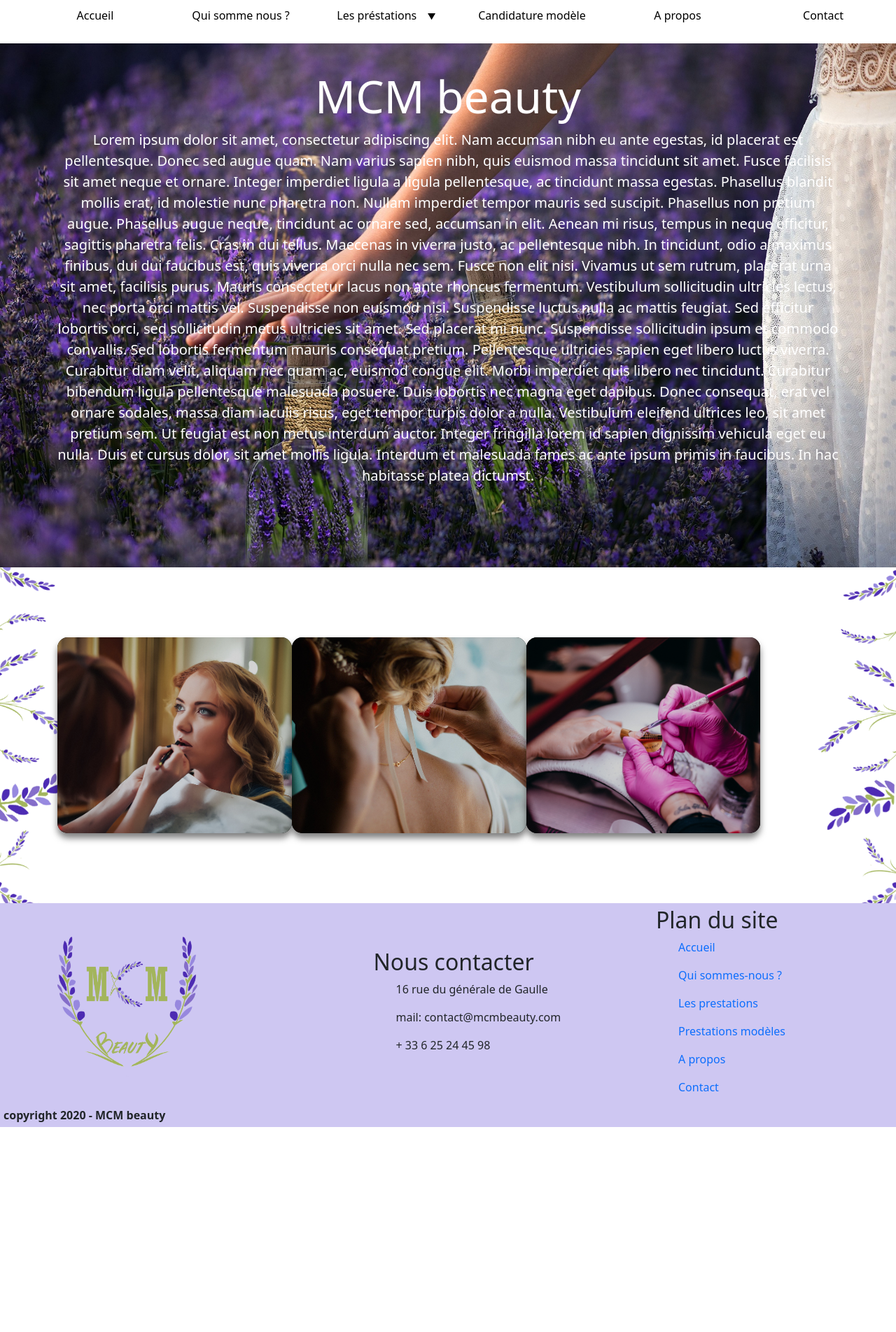
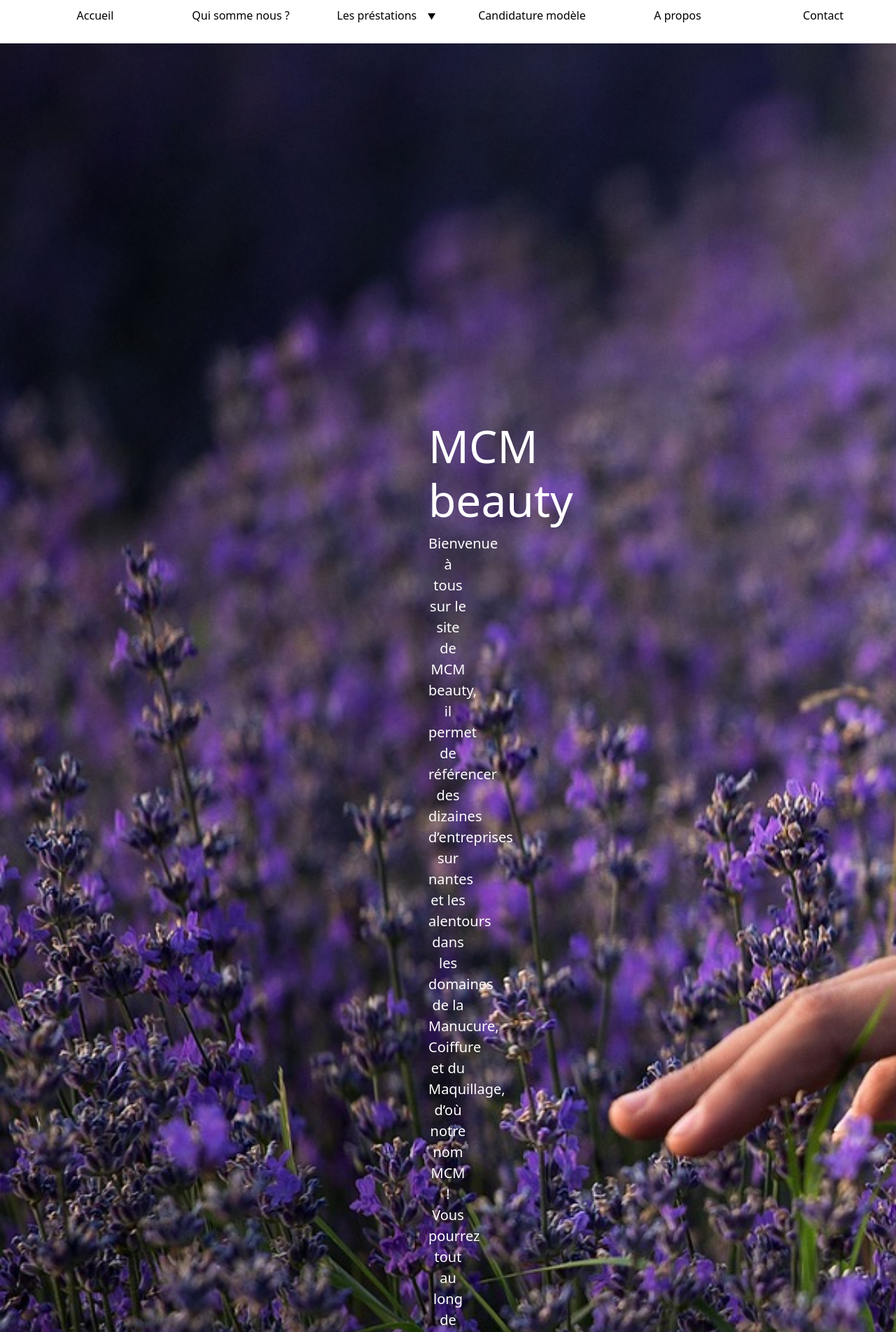
Before and after one commit to rose-br/mspr-wis1, a PHP site: page /index.php in a window 1280 px wide. Shown: the top 1904 px of the page at 70% size. Before the commit the page ends 1611 px from the top, so only its background shows below. Run offline with PHP 8.4, Linux system fonts and the light colour scheme.

Commit message:
level up 8

```diff
--- a/coiffure.php
+++ b/coiffure.php
@@ -4,7 +4,7 @@
     <section id="home-hero1" style="background-image: url(assets/images/coiffure-home.jpg)">
         <div class="container">
 
-            <h3 class="display-1">Lorem titre</h3>
+            <h3 class="display-1">Coiffure</h3>
         </div>
     </section>
 
--- a/index.php
+++ b/index.php
@@ -2,41 +2,12 @@
 
 <main id="main">
 <body background="assets/images/back-g.png">
-    <section id="home-hero" style="background-image: url(assets/images/image-home.jpg)">
+    <section id="home-hero" style="background-image: url(assets/images/image-home.jpg)" >
         <div class="container">
 
             <h1 class="display-3">MCM beauty</h1>
-            <p class="lead">Lorem ipsum dolor sit amet, consectetur adipiscing elit. Nam accumsan nibh eu ante
-                egestas, id placerat est pellentesque. Donec sed augue quam. Nam varius sapien nibh, quis euismod massa
-                tincidunt sit amet. Fusce facilisis sit amet neque et ornare. Integer imperdiet ligula a
-                ligula pellentesque, ac tincidunt massa egestas. Phasellus blandit mollis erat, id molestie nunc
-                pharetra non. Nullam imperdiet tempor mauris sed suscipit. Phasellus non pretium augue.
-                Phasellus augue neque, tincidunt ac ornare sed, accumsan in elit. Aenean mi risus, tempus in
-                neque efficitur, sagittis pharetra felis. Cras in dui tellus. Maecenas in viverra justo, ac
-                pellentesque nibh. In tincidunt, odio a maximus finibus, dui dui faucibus est, quis viverra
-                orci
-                nulla nec sem. Fusce non elit nisi. Vivamus ut sem rutrum, placerat urna sit amet, facilisis
-                purus.
-
-                Mauris consectetur lacus non ante rhoncus fermentum. Vestibulum sollicitudin ultricies
-                lectus,
-                nec porta orci mattis vel. Suspendisse non euismod nisi. Suspendisse luctus nulla ac mattis
-                feugiat. Sed efficitur lobortis orci, sed sollicitudin metus ultricies sit amet. Sed
-                placerat mi
-                nunc. Suspendisse sollicitudin ipsum et commodo convallis. Sed lobortis fermentum mauris
-                consequat pretium. Pellentesque ultricies sapien eget libero luctus viverra. Curabitur diam
-                velit, aliquam nec quam ac, euismod congue elit. Morbi imperdiet quis libero nec tincidunt.
-                Curabitur bibendum ligula pellentesque malesuada posuere. Duis lobortis nec magna eget
-                dapibus.
-
-                Donec consequat, erat vel ornare sodales, massa diam iaculis risus, eget tempor turpis dolor
-                a
-                nulla. Vestibulum eleifend ultrices leo, sit amet pretium sem. Ut feugiat est non metus
-                interdum
-                auctor. Integer fringilla lorem id sapien dignissim vehicula eget eu nulla. Duis et cursus
-                dolor, sit amet mollis ligula. Interdum et malesuada fames ac ante ipsum primis in faucibus.
-                In
-                hac habitasse platea dictumst.</p>
+            <p class="lead">Bienvenue à tous sur le site de MCM beauty, il permet de référencer des dizaines d’entreprises sur nantes et les alentours dans les domaines de la Manucure, Coiffure et du Maquillage, d’où notre nom MCM !
+                Vous pourrez tout au long de notre site découvrir de nouveaux artistes, et bien entendu le principe de notre site !</p>
 
         </div>
     </section>
--- a/manucure.php
+++ b/manucure.php
@@ -4,7 +4,7 @@
     <section id="home-hero1" style="background-image: url(assets/images/manucure-home.jpg)">
         <div class="container">
 
-            <h3 class="display-1">Lorem titre</h3>
+            <h3 class="display-1">Manucure</h3>
         </div>
 
     </section>
--- a/src/scss/layout/_footer.scss
+++ b/src/scss/layout/_footer.scss
@@ -1,37 +1,24 @@
-footer {
-  margin: 0;
-  padding: 5px;
-  background-color: #CEC7F2;
+.fixe {
+  background: #a360fc;
+  background: -webkit-linear-gradient(to right, #684dfa, #b29ff8);
+  background: linear-gradient(to right, #684dfa, #b29ff8);
+  min-height: 200px;
 }
 
-
-#navbar-footer ul li a {
-  display: flex;
-  text-decoration: none;
-  color: inherit;
+#button-addon1 {
+  color: #ffc371;
 }
 
-#description {
-  display: flex;
-  max-width: 1200px;
-  margin: auto;
+i {
+  color: #ffc371;
 }
 
-#description .container {
-  column-gap: 20px;
+.form-control::placeholder {
+  font-size: 0.95rem;
+  color: #aaa;
+  font-style: italic;
 }
 
-#span {
-  background-color: #CEC7F2;
-  max-width: inherit;
+.form-control.shadow-0:focus {
+  box-shadow: none;
 }
-
-
-#footer-nav {
-  border: 8px solid chocolate;
-  width: 50%;
-}
-
-#col {
-  text-decoration: none;
-}
--- a/src/scss/layout/_main.scss
+++ b/src/scss/layout/_main.scss
@@ -1,5 +1,7 @@
 * {
   box-sizing: border-box;
+  margin: 0;
+  padding: 0;
 }
 
 #form{
--- a/src/scss/pages/_coiffure.scss
+++ /dev/null
@@ -1,8 +0,0 @@
-.card-text {
-  margin-left: 100px;
-}
-
-#carte{
-  padding-top: 100px;
-  padding-bottom: 300px;
-}
--- a/src/scss/pages/_home.scss
+++ b/src/scss/pages/_home.scss
@@ -1,5 +1,5 @@
 #home-hero {
-  padding: 100px 0;
+  padding: 600px;
   color: #ffffff;
   background-size: cover;
   background-repeat: no-repeat;
@@ -15,7 +15,7 @@
 }
 
 #home-cards {
-  padding: 100px 0;
+  padding: 200px 0;
 
 
 }
--- a/src/scss/pages/_maquillage.scss
+++ b/src/scss/pages/_maquillage.scss
@@ -1,8 +1,16 @@
 .card-text {
   margin-left: 100px;
 }
-
+.card-body{
+  text-align: center;
+}
 #carte{
   padding-top: 100px;
   padding-bottom: 300px;
 }
+.btn{
+  background: #cabcfd;
+}
+.display-1{
+  margin-top: 50px;
+}
--- a/src/scss/pages/contact.scss
+++ b/src/scss/pages/contact.scss
@@ -84,86 +84,7 @@
     transition: 0.4s ease;
   }
   .card .info button:hover {
-    background: dodgerblue;
+    background: #CEC7F2;
     color: white;
   }
 }
-.card {
-  width: 280px;
-  height: 360px;
-  border-radius: 15px;
-  padding: 1.5rem;
-  background: white;
-  position: relative;
-  display: flex;
-  align-items: flex-end;
-  transition: 0.4s ease-out;
-  box-shadow: 0px 7px 10px rgba(0, 0, 0, 0.5);
-}
-.card:hover {
-  transform: translateY(20px);
-}
-.card :hover:before {
-  opacity: 1;
-}
-.card:hover .info {
-  opacity: 1;
-  transform: translateY(0px);
-}
-.card:before {
-  content: "";
-  position: absolute;
-  top: 0;
-  left: 0;
-  display: block;
-  width: 100%;
-  height: 100%;
-  border-radius: 15px;
-  background: rgba(0, 0, 0, 0.6);
-  z-index: 2;
-  transition: 0.5s;
-  opacity: 0;
-}
-.card img {
-  width: 100%;
-  height: 100%;
-  -o-object-fit: cover;
-  object-fit: cover;
-  position: absolute;
-  top: 0;
-  left: 0;
-  border-radius: 15px;
-}
-.card .info {
-  text-align: center;
-  position: relative;
-  z-index: 3;
-  color: white;
-  opacity: 0;
-  transform: translateY(30px);
-  transition: 0.5s;
-}
-.card .info h1 {
-  margin: 0px;
-}
-.card .info p {
-  letter-spacing: 1px;
-  font-size: 15px;
-  margin-top: 8px;
-}
-.card .info button {
-  padding: 0.6rem;
-  outline: none;
-  border: none;
-  border-radius: 3px;
-  background: white;
-  color: black;
-  font-weight: bold;
-  cursor: pointer;
-  transition: 0.4s ease;
-}
-.card .info button:hover {
-  background: #CEC7F2;
-  color: white;
-}
-}
--- a/src/scss/pages/manucure.scss
+++ /dev/null
@@ -1,8 +0,0 @@
-.card-text {
-  margin-left: 100px;
-}
-
-#carte{
-  padding-top: 100px;
-  padding-bottom: 300px;
-}
--- a/src/scss/pages/qui-sommes-nous.scss
+++ b/src/scss/pages/qui-sommes-nous.scss
@@ -0,0 +1,6 @@
+body{
+  height: 100vh;
+}
+.position-absolute{
+  margin-top: 200px;
+}
--- a/template-parts/footer.php
+++ b/template-parts/footer.php
@@ -1,63 +1,66 @@
 <?php require_once 'head.php'; ?>
-<footer>
-
-        <section id="footer-nav text-align center">
-            <div class="container">
-                <div class="carrote row align-items-center">
-                    <div class="col">
-                        <img src="assets/images/Logo.png" width="200px" height="200px">
-                    </div>
-                    <div class="col">
-                        <section id="description">
-                            <div class="container">
-                                <h2>Nous contacter </h2>
+<section class="fixe d-flex flex-column">
+<!-- For demo purpose -->
+<div class="container-fluid flex-grow-1 flex-shrink-0">
+    <div class="px-lg-5">
+        <div class="row py-5">
+            <div class="col">
+                <img src="assets/images/Logo.png" class="rounded mx-auto d-block" width="250px" height="200px">
+            </div>
+        </div>
+    </div>
+</div>
+<!-- End -->
 
 
-                                    <ul> 16 rue du générale de Gaulle</ul>
-                                    <ul> mail: contact@mcmbeauty.com</ul>
-                                    <ul>+ 33 6 25 24 45 98 </ul>
+<!-- Footer -->
+<footer class="bg-white">
+    <div class="container py-5">
+        <div class="row py-4">
+            <div class="col-lg-4 col-md-6 mb-4 mb-lg-0"><img src="img/logo.png" alt="" width="180" class="mb-3">
+                <p class="font-italic text-muted">Retrouver nos préstataires dans de la region Nantaise sur Notre site !</p>
+                <ul class="list-inline mt-4">
+                    <li class="list-inline-item"><a href="#" target="_blank" title="twitter"><i class="fa fa-twitter"></i></a></li>
+                    <li class="list-inline-item"><a href="#" target="_blank" title="facebook"><i class="fa fa-facebook"></i></a></li>
+                    <li class="list-inline-item"><a href="#" target="_blank" title="instagram"><i class="fa fa-instagram"></i></a></li>
+                    <li class="list-inline-item"><a href="#" target="_blank" title="pinterest"><i class="fa fa-pinterest"></i></a></li>
+                    <li class="list-inline-item"><a href="#" target="_blank" title="vimeo"><i class="fa fa-vimeo"></i></a></li>
+                </ul>
+            </div>
 
-
-                            </div>
-                        </section>
-                    </div>
-                    <div class="col-3">
-
-                        <h2>Plan du site</h2>
-
-                            <ul>
-                                <a href="/index.php/" class="text-decoration-none">Accueil  </a>
-                            </ul>
-                            <ul>
-                                <a href="qui-sommes-nous.php" class="text-decoration-none"> Qui sommes-nous ? </a>
-                            </ul>
-                            <ul>
-                                <a href="#" class="text-decoration-none">Les prestations </a>
-                            </ul>
-                            <ul>
-                                <a href="prestataire.php" class="text-decoration-none">Prestations modèles</a>
-                            </ul>
-                            <ul>
-                                <a href="apropos.php" class="text-decoration-none">A propos</a>
-                            </ul>
-                            <ul>
-                                <a href="contact.php" class="text-decoration-none">Contact</a>
-                            </ul>
-
+            <div class="col-lg-2 col-md-6 mb-4 mb-lg-0">
+                <h4 class="text-uppercase font-weight-bold mb-4">Plan du site</h4>
+                <ul class="list-unstyled mb-0">
+                    <li class="mb-2"><a href="/index.php/" class="text-decoration-none">Accueil  </a></li>
+                    <li class="mb-2"> <a href="qui-sommes-nous.php" class="text-decoration-none"> Qui sommes-nous ? </a></li>
+                    <li class="mb-2"> <a href="qui-sommes-nous.php" class="text-decoration-none"> Préstation</a></li>
+                    <li class="mb-2"><a href="prestataire.php" class="text-decoration-none">Prestations modèles</a></li>
+                    <li class="mb-2"> <a href="apropos.php" class="text-decoration-none">A propos</a></li>
+                    <li class="mb-2"> <a href="contact.php" class="text-decoration-none">Contact</a></li>
+                </ul>
+            </div>
+            <div class="col-lg-4 col-md-6 mb-lg-0">
+                <h6 class="text-uppercase font-weight-bold mb-4">Newsletter</h6>
+                <p class="text-muted mb-4">Entrée votre adresse mail ci-dessou pour reçevoir notre newsletter </p>
+                <div class="p-1 rounded border">
+                    <div class="input-group">
+                        <input type="email" placeholder="Enter your email address" aria-describedby="button-addon1" class="form-control border-0 shadow-0">
+                        <div class="input-group-append">
+                            <button type="button" class="btn btn-outline-dark">Envoyer</button>
+                        </div>
                     </div>
                 </div>
             </div>
-        </section>
+        </div>
+    </div>
 
-    <div id="span"> <strong> copyright 2020 - MCM beauty <strong/> </div>
+    <!-- Copyrights -->
+    <div class="py-3">
+        <div class="container text-center">
+            <p class="text-dark mb-0 py-2">© copyright 2020 - MCM beauty.</p>
+        </div>
+    </div>
+</footer>
+<!-- End -->
 
-
-
-
-
-</footer>
-
-<script src="assets/js/app.js"></script>
-
-</body>
-</html>
+</section>
```
Also changed, not shown: apropos.php (+2 -5 lines), maquillage.php (+8 -8 lines), qui-sommes-nous.php (+6 -2 lines), assets/css/app.css.
